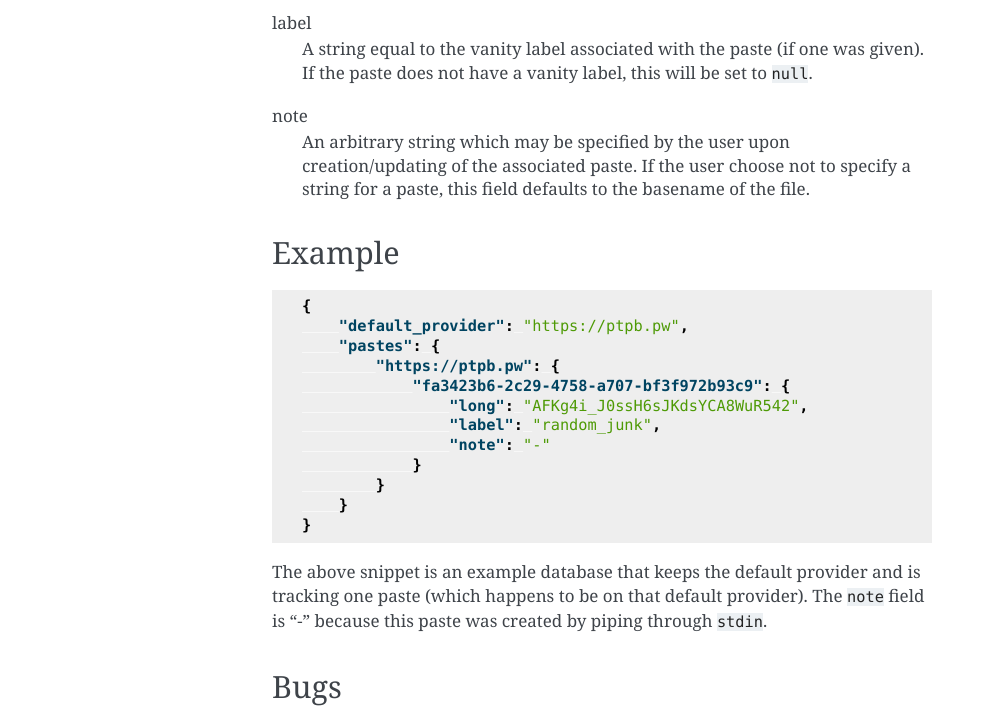
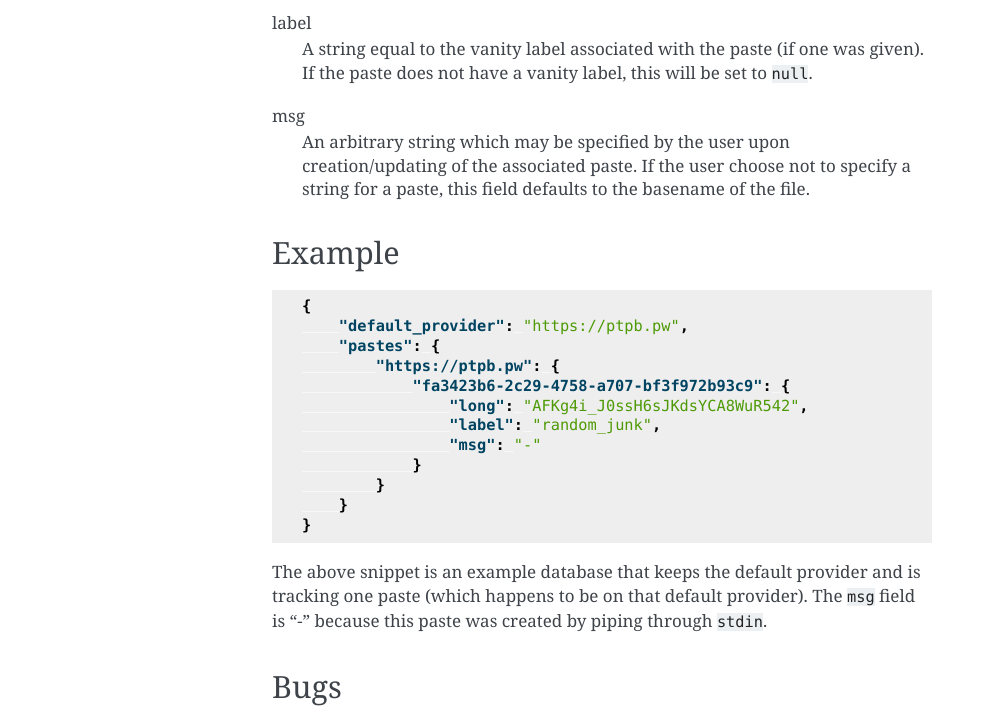
Before and after one commit to HalosGhost/pbpst, a Sphinx documentation site: the page built from doc/pbpst_db.rst, in a window 1280 px wide. Shown: the part 975-1683 px from the top of the page, without its empty margins (148-1141 px from the left). Built offline with Sphinx 7.4.7, drawn with Linux system fonts in a browser that asks for light colours.

Commit message:
Use 'msg' instead of 'note'
It saves space and reflects the name of the tentative options

```diff
--- a/doc/ex_db.json
+++ b/doc/ex_db.json
@@ -5,7 +5,7 @@
             "<uuid>": {
                 "long": "base64-encoded sha1 digest, left-zero-padded to 21 bytes",
                 "label": "The vanity label (if one exists; null otherwise)",
-                "note": "A string to remind you of the paste contents; defaults to the filename"
+                "msg": "A string to remind you of the paste contents; defaults to the filename"
             }
         }
     }
--- a/doc/pbpst_db.rst
+++ b/doc/pbpst_db.rst
@@ -42,7 +42,7 @@ label
     A string equal to the vanity label associated with the paste (if one was given).
     If the paste does not have a vanity label, this will be set to ``null``.
 
-note
+msg
     An arbitrary string which may be specified by the user upon creation/updating of the associated paste.
     If the user choose not to specify a string for a paste, this field defaults to the basename of the file.
 
@@ -58,14 +58,14 @@ Example
                 "fa3423b6-2c29-4758-a707-bf3f972b93c9": {
                     "long": "AFKg4i_J0ssH6sJKdsYCA8WuR542",
                     "label": "random_junk",
-                    "note": "-"
+                    "msg": "-"
                 }
             }
         }
     }
 
 The above snippet is an example database that keeps the default provider and is tracking one paste (which happens to be on that default provider).
-The ``note`` field is "-" because this paste was created by piping through :file:`stdin`.
+The ``msg`` field is "-" because this paste was created by piping through :file:`stdin`.
 
 Bugs
 ----
```
Also changed, not shown: other parts of doc/pbpst_db.rst (+1 -1 lines).
